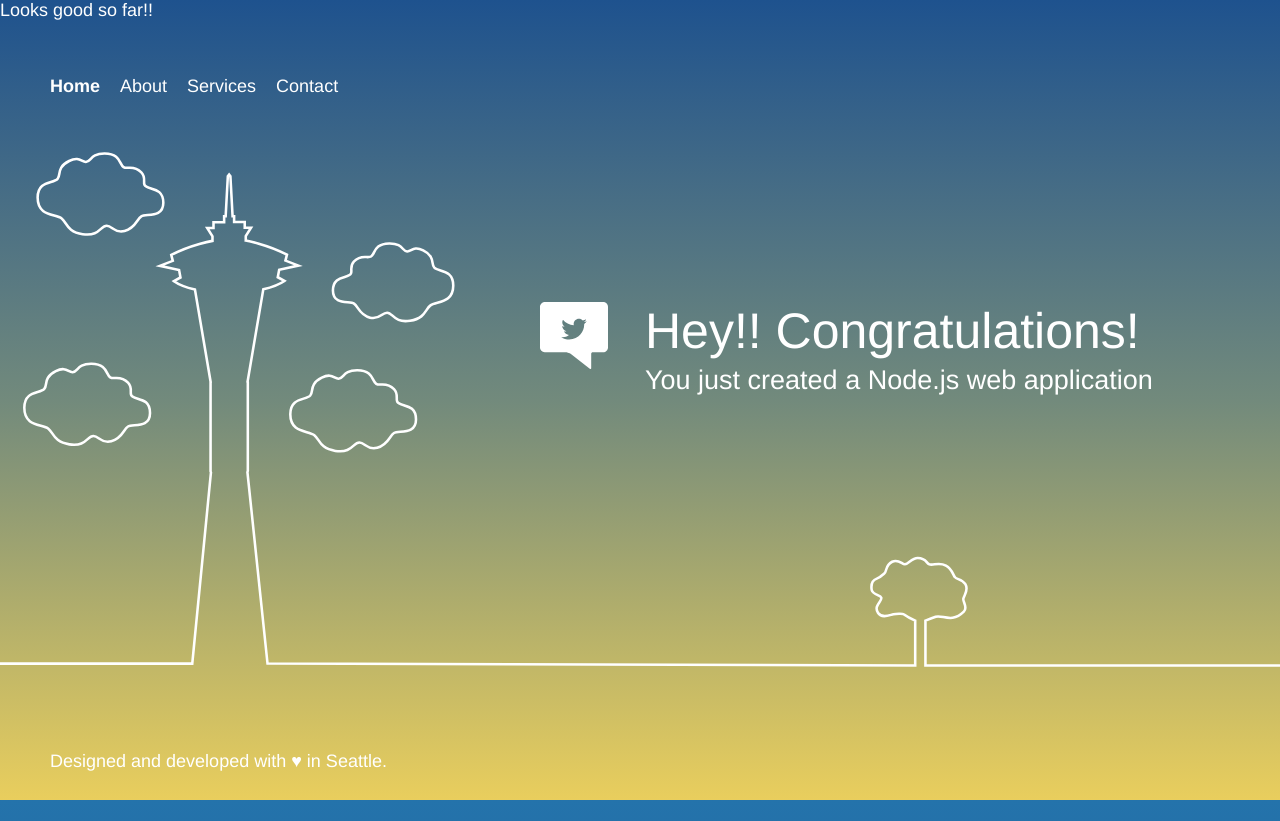
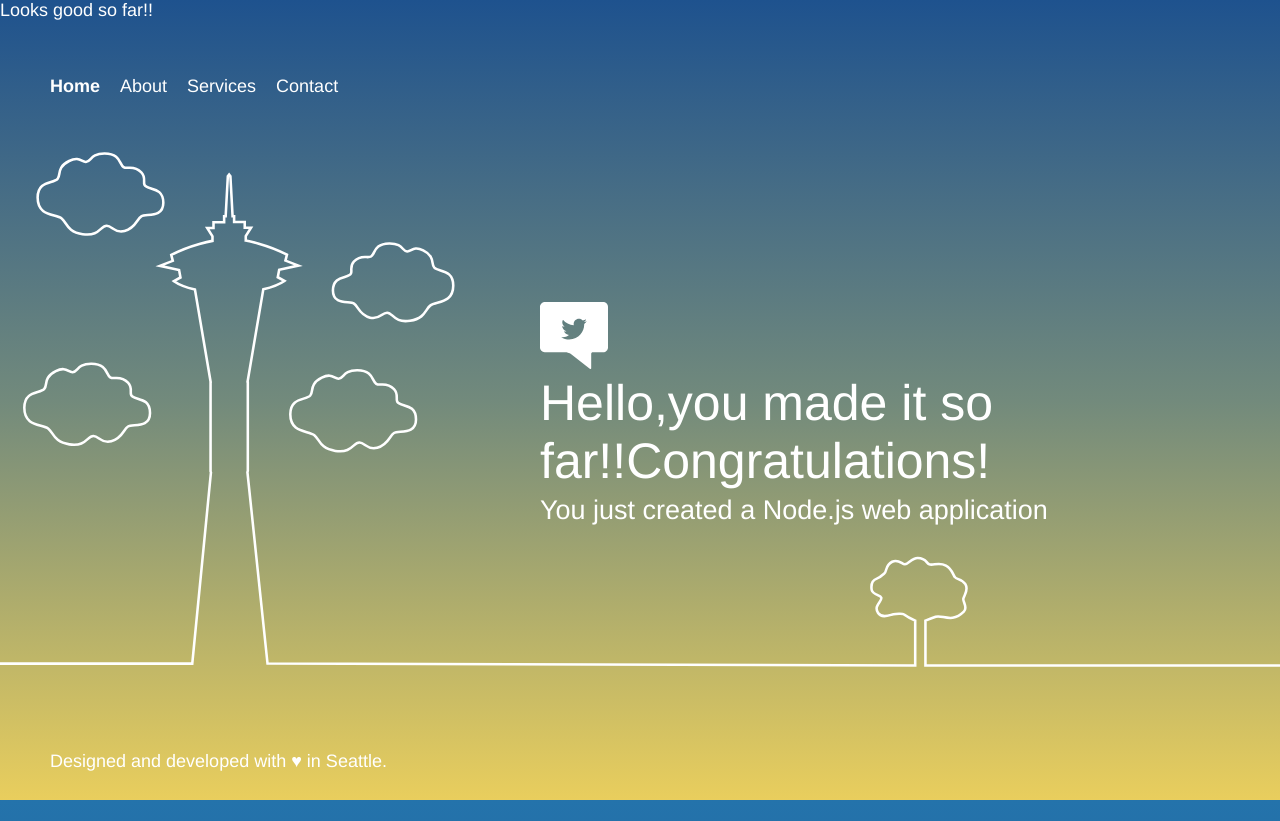
Before and after one commit to testing2296/Test22, a website: page public/index.html in a window 1280 px wide. Drawn offline with Linux system fonts and the light colour scheme.

Commit message:
Update index.html
CommitTest-4

```diff
--- a/public/index.html
+++ b/public/index.html
@@ -61,7 +61,7 @@
         <div class="message">
             <a class="twitter-link" href="http://twitter.com/home/?status=I%20created%20a%20project%20with%20AWS%20CodeStar!%20%23AWS%20%23AWSCodeStar%20https%3A%2F%2Faws.amazon.com%2Fcodestar"><img src="img/tweet.svg" /></a>
             <div class="text">
-                <h1>Hey!! Congratulations!</h1>
+                <h1>Hello,you made it so far!!Congratulations!</h1>
                 <h2>You just created a Node.js web application</h2>
             </div>
         </div>
```
